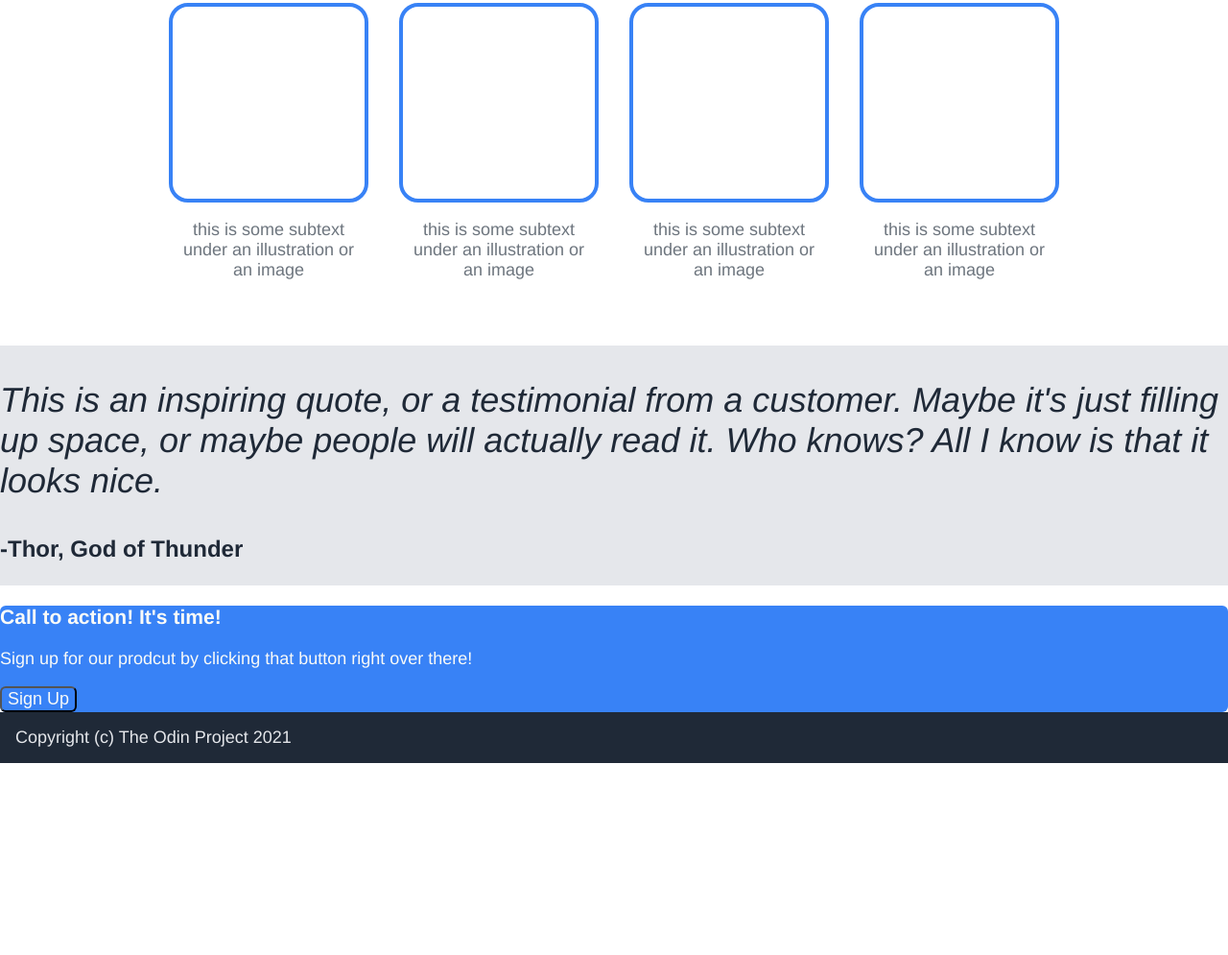
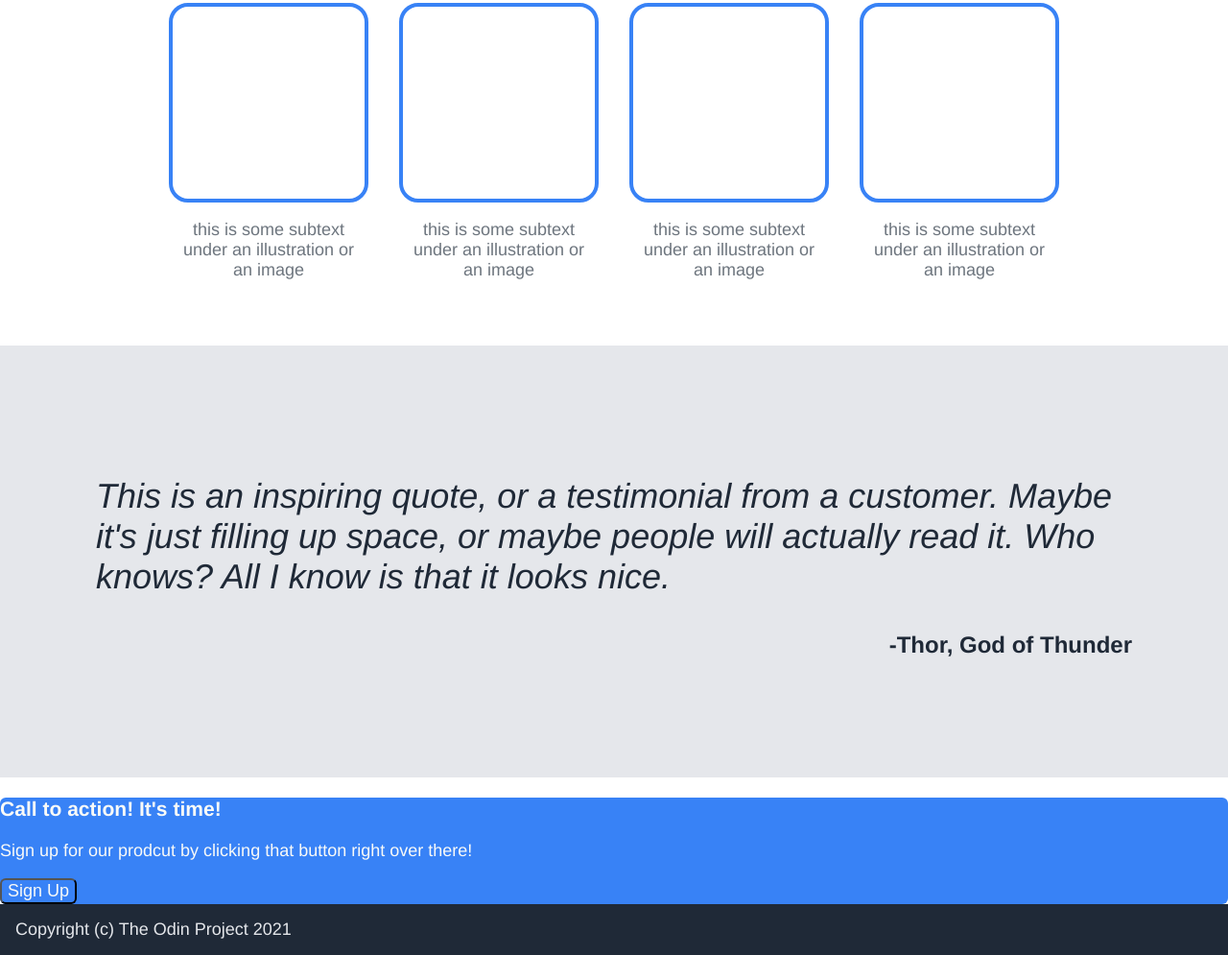
Before and after one commit to mwetta/tod-landing-page, a plain HTML site: page index.html in a window 1280 px wide. Shown: the part 620-1615 px from the top of the page at 96% size. Before the commit the page ends 1415 px from the top, so only its background shows below. Drawn offline with Linux system fonts and the light colour scheme.

Commit message:
Add padding to "quote" section

```diff
--- a/style.css
+++ b/style.css
@@ -134,12 +134,14 @@ h2 {
     font-size: 36px;
     font-weight: 100;
     font-style: italic;
+    padding: 100px;
 }
 
 .signature {
     font-size: 24px;
     font-weight: 900;
     font-style: normal;
+    text-align: right;
 }
 
 .action {
```
